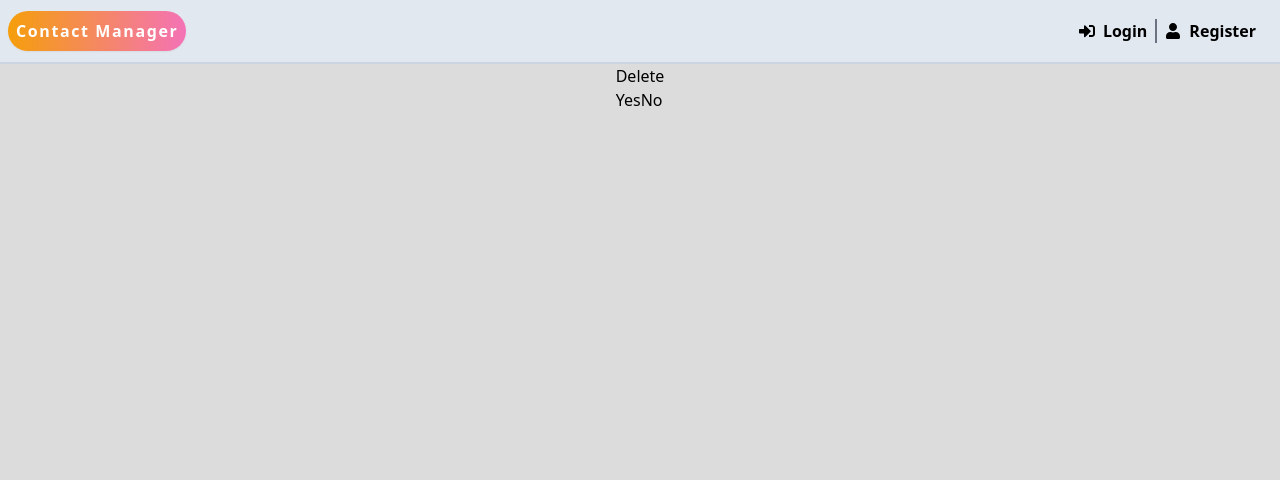
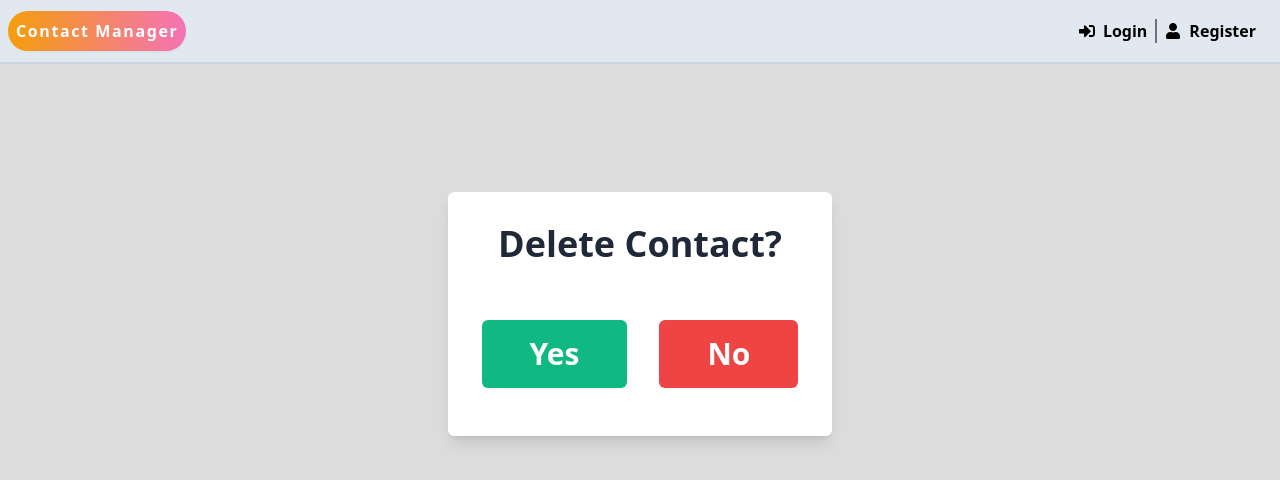
Before and after one commit to ersin-ahmed/contact-manager-mern-client, a React (Vite) app: page /delete in a window 1280 px wide. Shown: the top 480 px of the page. Built offline with nearby package versions, Linux system fonts and the light colour scheme; no server answers.

Commit message:
added csv func

```diff
--- a/package.json
+++ b/package.json
@@ -10,7 +10,9 @@
   },
   "dependencies": {
     "axios": "^1.2.0",
+    "prop-types": "^15.8.1",
     "react": "^18.2.0",
+    "react-csv": "^2.2.2",
     "react-dom": "^18.2.0",
     "react-icons": "^4.7.1",
     "react-router-dom": "^6.4.3",
--- a/src/App.jsx
+++ b/src/App.jsx
@@ -7,6 +7,7 @@ import Header from './components/Header';
 import Delete from './pages/Delete';
 import Edit from './pages/Edit';
 import Create from './pages/Create';
+import Csv from './pages/Csv';
 
 function App() {
 	return (
@@ -22,6 +23,7 @@ function App() {
 						<Route path='/create' element={<Create />} />
 						<Route path='/update' element={<Edit />} />
 						<Route path='/delete' element={<Delete />} />
+						<Route path='/csv' element={<Csv />} />
 					</Routes>
 				</div>
 			</Router>
--- a/src/components/Dashboard.jsx
+++ b/src/components/Dashboard.jsx
@@ -83,10 +83,10 @@ const Dashboard = () => {
 			</div>
 			<div className='mt-2 w-full lg:w-[90vw]'>
 				<Link
-					to='/json'
+					to='/csv'
 					className='font-medium text-blue-500 hover:underline p-2'
 				>
-					Export Contacts as JSON
+					Export Contacts as CSV
 				</Link>
 			</div>
 			{/* Mobile Friendly Table */}
--- a/src/components/Header.jsx
+++ b/src/components/Header.jsx
@@ -18,7 +18,7 @@ const Header = () => {
 	return (
 		<header className='sticky top-0 z-50 flex justify-between items-center p-2 h-16 w-full border-b-2 border-slate-300 bg-slate-200'>
 			<Link
-				className='bg-gradient-to-r from-amber-500 to-pink-400 p-2 rounded-3xl text-md font-semibold tracking-widest shadow-sm hover:shadow-lg text-white hover:text-gray-600 cursor-pointer'
+				className='bg-gradient-to-r from-amber-500 to-pink-400 p-2 rounded-3xl text-md font-semibold tracking-widest shadow-sm hover:shadow-lg text-white cursor-pointer'
 				to='/'
 				onClick={nav && handleClick}
 			>
--- a/src/main.jsx
+++ b/src/main.jsx
@@ -4,8 +4,8 @@ import App from './App';
 import './index.css';
 import axios from 'axios';
 
-// axios.defaults.baseURL = import.meta.env.VITE_SERVER_URI;
-axios.defaults.baseURL = 'https://contact-manager-mern-api.onrender.com';
+axios.defaults.baseURL = import.meta.env.VITE_SERVER_URI;
+// axios.defaults.baseURL = 'https://contact-manager-mern-api.onrender.com';
 axios.defaults.withCredentials = true;
 
 ReactDOM.createRoot(document.getElementById('root')).render(<App />);
--- /dev/null
+++ b/src/pages/Csv.jsx
@@ -0,0 +1,51 @@
+import contactStore from '../store/contactStore';
+import { useNavigate } from 'react-router-dom';
+import { CSVLink } from 'react-csv';
+
+const headers = [
+	{ label: 'Name', key: 'name' },
+	{ label: 'Number', key: 'number' },
+	{ label: 'Email', key: 'email' },
+	{ label: 'Address', key: 'address' },
+];
+
+const Csv = () => {
+	const navigate = useNavigate();
+
+	const store = contactStore();
+
+	const data = store.contacts;
+
+	console.log(data);
+
+	const csvReport = {
+		data: data,
+		headers: headers,
+		filename: 'My_Contacts.csv',
+	};
+
+	return (
+		<div>
+			<div className='w-full max-w-sm'>
+				<div className='bg-white shadow-lg rounded-md px-8 pt-8 mt-32'>
+					<h1 className='text-center text-gray-800 text-4xl font-bold mb-2'>
+						Download CSV File?
+					</h1>
+					<div className='flex justify-center items-center p-8 text-2xl'>
+						<button className='m-4 cursor-pointer bg-sky-500 hover:bg-amber-500 text-white font-bold py-2 px-10 rounded-md focus:outline-none focus:shadow-outline" type="button'>
+							<CSVLink {...csvReport}>Export to CSV</CSVLink>
+						</button>
+						<button
+							className='m-4 cursor-pointer bg-red-500 hover:bg-amber-500 text-white font-bold py-6 px-10 rounded-md focus:outline-none focus:shadow-outline" type="button'
+							onClick={() => navigate('/')}
+						>
+							Cancel
+						</button>
+					</div>
+				</div>
+			</div>
+		</div>
+	);
+};
+
+export default Csv;
--- a/src/pages/Delete.jsx
+++ b/src/pages/Delete.jsx
@@ -11,10 +11,26 @@ const Delete = () => {
 	};
 
 	return (
-		<div>
-			<h1>Delete {store.toBeDeleted._id}</h1>
-			<button onClick={deleteContact}>Yes</button>
-			<button onClick={() => navigate('/')}>No</button>
+		<div className='w-full max-w-sm'>
+			<div className='bg-white shadow-lg rounded-md px-8 pt-8 mt-32'>
+				<h1 className='text-center text-gray-800 text-4xl font-bold mb-2'>
+					Delete Contact?
+				</h1>
+				<div className='flex justify-center items-center p-8 text-3xl'>
+					<button
+						className='m-4 cursor-pointer bg-emerald-500 hover:bg-amber-500 text-white font-bold py-4 px-12 rounded-md focus:outline-none focus:shadow-outline" type="button'
+						onClick={deleteContact}
+					>
+						Yes
+					</button>
+					<button
+						className='m-4 cursor-pointer bg-red-500 hover:bg-amber-500 text-white font-bold py-4 px-12 rounded-md focus:outline-none focus:shadow-outline" type="button'
+						onClick={() => navigate('/')}
+					>
+						No
+					</button>
+				</div>
+			</div>
 		</div>
 	);
 };
--- a/vite.config.js
+++ b/vite.config.js
@@ -1,7 +1,7 @@
-import { defineConfig } from 'vite'
-import react from '@vitejs/plugin-react'
+import { defineConfig } from 'vite';
+import react from '@vitejs/plugin-react';
 
 // https://vitejs.dev/config/
 export default defineConfig({
-  plugins: [react()]
-})
+	plugins: [react()],
+});
```
Also changed, not shown: 1 other file (tests, documents, lock files or other folders).
